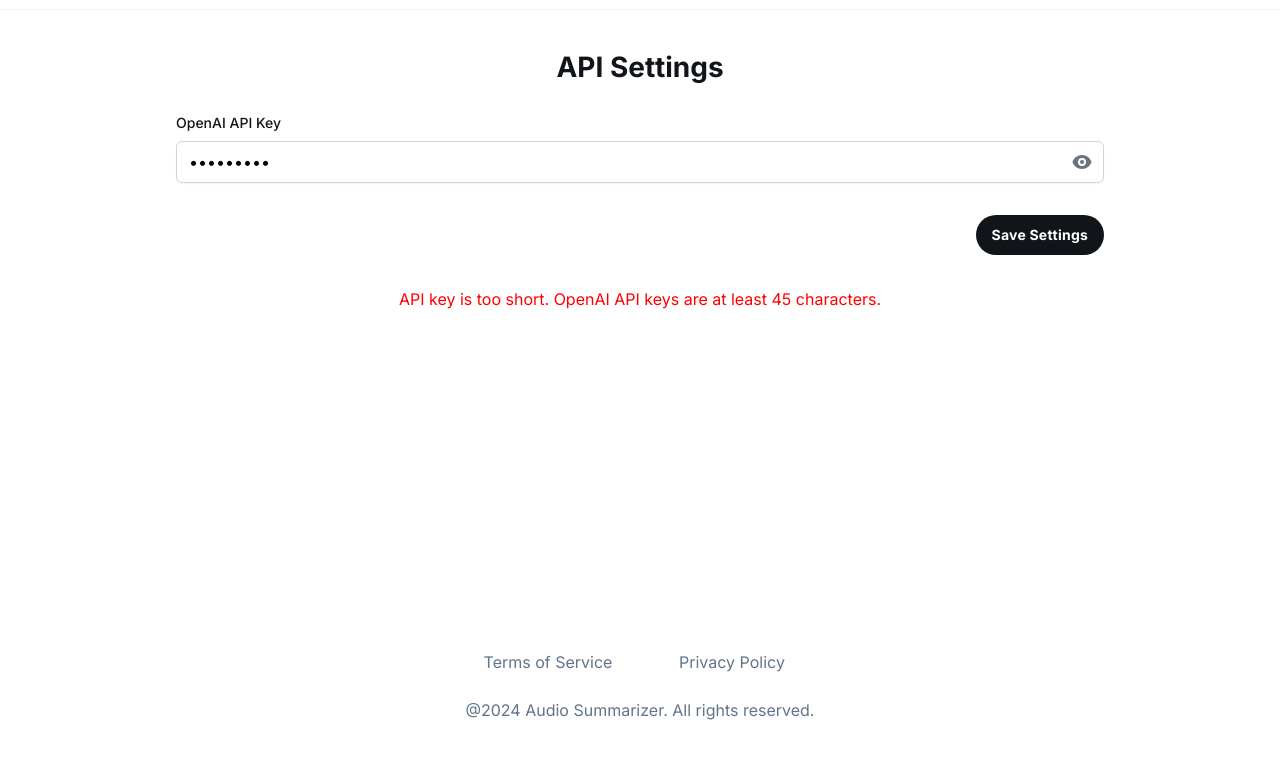
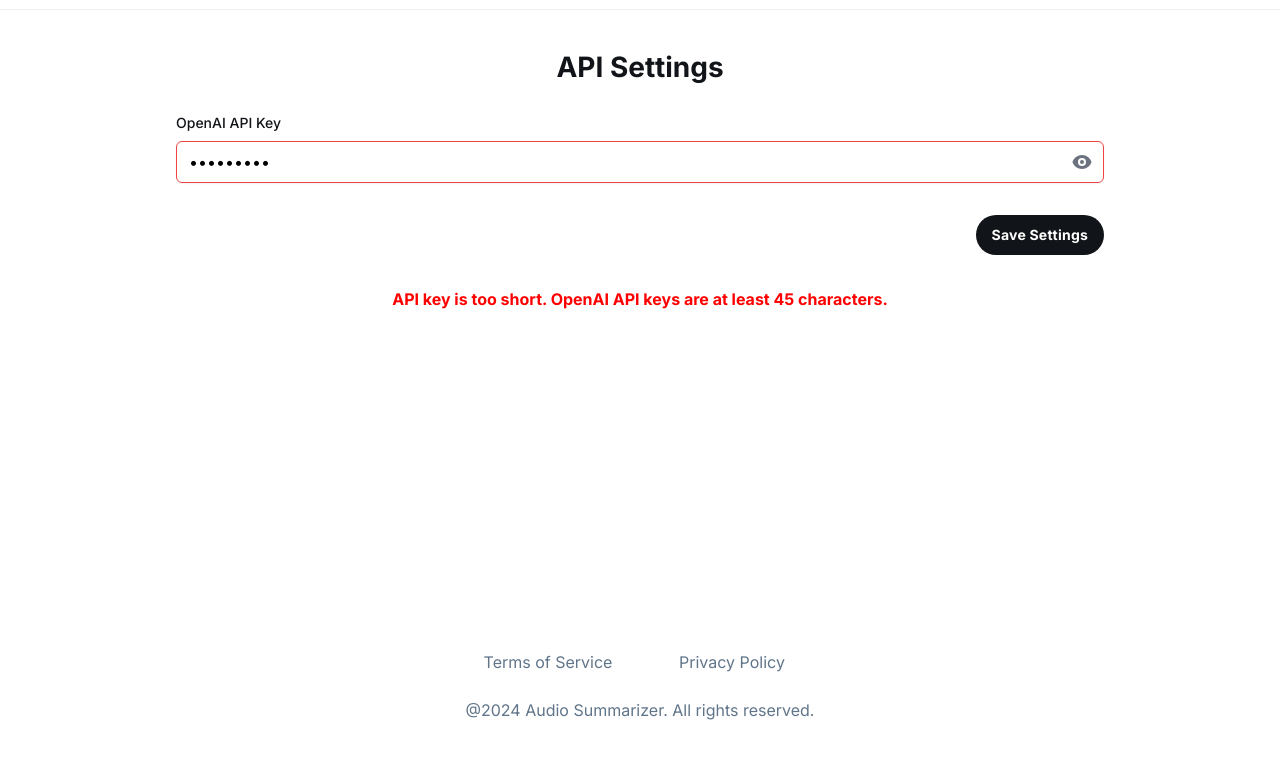
Before and after one commit to PabloVegaf/Transcribe-summarize, a plain HTML site: page frontend/settings.html in a window 1280 px wide. Both pictures are taken after typing "Sample123" into the empty fields and a click on the button "Save Settings". Shown: the part 38-796 px from the top of the page. Drawn offline with nearby package versions, Linux system fonts and the light colour scheme.

Commit message:
feat: enhance backend security with helmet and rate limiting, improve audio upload validation and error handling, and refine frontend API key settings with real-time validation feedback.

```diff
--- a/frontend/scripts/action.js
+++ b/frontend/scripts/action.js
@@ -3,7 +3,7 @@
  * @summary This script handles audio file selection, API key validation,
  * making requests to the backend for transcription/summarization, and
  * polling for results to display to the user.
- * @author Jules
+ * @author Pablo Vega
  * @version 1.0.0
  */
 
--- a/frontend/scripts/settings.js
+++ b/frontend/scripts/settings.js
@@ -1,8 +1,16 @@
 /**
  * @file Manages the functionality of the settings page (settings.html).
  * @summary This script handles loading the OpenAI API key from localStorage,
- * saving it when the user submits the form, and toggling the visibility
- * of the key in the input field.
+ * saving it when the user submits the form, toggling the visibility
+ * of the key in the input field, and providing real-time validation feedback.
+ *
+ * Security features:
+ * - Validates API key format before saving (using imported validateApiKey function)
+ * - Uses HTML5 validation attributes as first line of defense
+ * - Prevents API key from appearing in URL by using preventDefault on form submission
+ * - Stores API key only in localStorage (client-side storage)
+ * - Provides clear error messages for invalid keys
+ *
  * @author Pablo Vega
  * @version 1.0.0
  */
@@ -19,16 +27,40 @@ document.addEventListener('DOMContentLoaded', () => {
     /** @type {HTMLButtonElement} */
     const toggleOpenAiApiKey = document.getElementById('toggleOpenAiApiKey');
 
+    /**
+     * Displays a feedback message to the user with appropriate styling.
+     *
+     * @param {string} message - The message to display
+     * @param {'success' | 'error' | 'info'} type - The type of message
+     * @param {number} [duration=3000] - How long to display the message (0 for persistent)
+     */
+    const showFeedback = (message, type, duration = 3000) => {
+        feedbackDiv.textContent = message;
+        feedbackDiv.style.color = type === 'success' ? 'green' : type === 'error' ? 'red' : '#555';
+        feedbackDiv.style.fontWeight = type === 'error' ? 'bold' : 'normal';
+
+        if (duration > 0) {
+            setTimeout(() => {
+                feedbackDiv.textContent = '';
+            }, duration);
+        }
+    };
+
+    /**
+     * Sanitizes the API key by trimming whitespace.
+     * This prevents accidental spaces from being stored.
+     *
+     * @param {string} key - The API key to sanitize
+     * @returns {string} The sanitized API key
+     */
+    const sanitizeApiKey = (key) => {
+        return key.trim();
+    };
+
     // Load the saved API key from localStorage into the input field on page load.
     if (openAiApiKeyInput) {
-        openAiApiKeyInput.value = localStorage.getItem('openAiApiKey') || '';
-
-        openAiApiKeyInput.setAttribute('maxlength', '56');
-        openAiApiKeyInput.setAttribute('minlength', '45');
-        openAiApiKeyInput.setAttribute('pattern', 'sk-[A-Za-z0-9_-]+');
-        openAiApiKeyInput.setAttribute('placeholder', 'sk-...');
-        openAiApiKeyInput.setAttribute('autocomplete', 'off');
-        openAiApiKeyInput.setAttribute('spellcheck', 'false');
+        const savedKey = localStorage.getItem('openAiApiKey');
+        openAiApiKeyInput.value = savedKey ? sanitizeApiKey(savedKey) : '';
     }
 
     /**
@@ -61,29 +93,83 @@ document.addEventListener('DOMContentLoaded', () => {
         toggleOpenAiApiKey.addEventListener('click', () => toggleVisibility(openAiApiKeyInput, toggleOpenAiApiKey));
     }
 
-    // Attach event listener to the form submission.
-    if (apiSettingsForm) {
-        apiSettingsForm.addEventListener('submit', (event) => {
+    /**
+     * Handles form submission for saving the API key.
+     *
+     * Security measures:
+     * 1. Prevents default form submission to avoid API key appearing in URL
+     * 2. Sanitizes input by trimming whitespace
+     * 3. Validates API key format using validateApiKey function
+     * 4. Only saves to localStorage after successful validation
+     *
+     * @param {Event} event - The form submission event
+     */
+    const handleFormSubmit = (event) => {
+        // CRITICAL: Prevent default form submission to avoid API key in URL
         event.preventDefault();
 
-            const openAiKey = openAiApiKeyInput.value.trim();
+        // Sanitize the input
+        const openAiKey = sanitizeApiKey(openAiApiKeyInput.value);
+
+        // Validate the API key format
         const validation = validateApiKey(openAiKey);
 
         if (!validation.isValid) {
-                feedbackDiv.textContent = validation.error;
-                feedbackDiv.style.color = 'red';
+            // Display validation error
+            showFeedback(validation.error, 'error', 0);
+
+            // Add visual feedback to the input field
+            openAiApiKeyInput.classList.add('border-red-500');
+            setTimeout(() => {
+                openAiApiKeyInput.classList.remove('border-red-500');
+            }, 3000);
+
             return;
         }
 
-            // Save the key to localStorage only after passing validation.
+        // Validation passed - save the sanitized key to localStorage
         localStorage.setItem('openAiApiKey', openAiKey);
 
-            feedbackDiv.textContent = 'Settings saved successfully!';
-            feedbackDiv.style.color = 'green';
+        // Show success message
+        showFeedback('Settings saved successfully!', 'success');
 
+        // Add visual feedback to the input field
+        openAiApiKeyInput.classList.add('border-green-500');
         setTimeout(() => {
-                feedbackDiv.textContent = '';
+            openAiApiKeyInput.classList.remove('border-green-500');
         }, 3000);
+    };
+
+    // Attach event listener to the form submission.
+    if (apiSettingsForm) {
+        apiSettingsForm.addEventListener('submit', handleFormSubmit);
+    }
+
+    /**
+     * Provides real-time validation feedback as the user types.
+     * This helps users catch errors before submitting the form.
+     */
+    if (openAiApiKeyInput) {
+        openAiApiKeyInput.addEventListener('input', () => {
+            const currentValue = openAiApiKeyInput.value.trim();
+
+            // Only show validation feedback if user has typed something
+            if (currentValue.length > 0) {
+                const validation = validateApiKey(currentValue);
+
+                if (!validation.isValid) {
+                    // Show subtle error indication without being too intrusive
+                    openAiApiKeyInput.classList.add('border-red-300');
+                    openAiApiKeyInput.classList.remove('border-green-300');
+                } else {
+                    // Show success indication
+                    openAiApiKeyInput.classList.add('border-green-300');
+                    openAiApiKeyInput.classList.remove('border-red-300');
+                }
+            } else {
+                // Clear validation styling if field is empty
+                openAiApiKeyInput.classList.remove('border-red-300', 'border-green-300');
+            }
         });
     }
 });
--- a/frontend/settings.html
+++ b/frontend/settings.html
@@ -28,11 +28,23 @@
             <main class="px-40 flex flex-1 justify-center py-5">
                 <div class="layout-content-container flex flex-col max-w-[960px] flex-1">
                     <h2 class="text-[#111418] tracking-light text-[28px] font-bold leading-tight px-4 text-center pb-3 pt-5">API Settings</h2>
-                    <form id="apiSettingsForm" class="flex flex-col p-4 gap-4">
+                    <form id="apiSettingsForm" method="post" class="flex flex-col p-4 gap-4">
                         <div class="flex flex-col gap-2">
                             <label for="openAiApiKey" class="text-[#111418] text-sm font-medium">OpenAI API Key</label>
                             <div class="relative">
-                                <input type="password" id="openAiApiKey" name="openAiApiKey" class="w-full rounded-md border-gray-300 shadow-sm focus:border-indigo-300 focus:ring focus:ring-indigo-200 focus:ring-opacity-50 pr-10">
+                                <input
+                                    type="password"
+                                    id="openAiApiKey"
+                                    name="openAiApiKey"
+                                    class="w-full rounded-md border-gray-300 shadow-sm focus:border-indigo-300 focus:ring focus:ring-indigo-200 focus:ring-opacity-50 pr-10"
+                                    maxlength="56"
+                                    minlength="45"
+                                    pattern="sk-[A-Za-z0-9_-]+"
+                                    placeholder="sk-..."
+                                    autocomplete="off"
+                                    spellcheck="false"
+                                    required
+                                    title="OpenAI API key must start with 'sk-' and contain only alphanumeric characters, hyphens, and underscores (45-56 characters)">
                                 <button type="button" id="toggleOpenAiApiKey" class="absolute inset-y-0 right-0 px-3 flex items-center text-gray-500">
                                     <svg xmlns="http://www.w3.org/2000/svg" class="h-5 w-5" viewBox="0 0 20 20" fill="currentColor">
                                         <path d="M10 12a2 2 0 100-4 2 2 0 000 4z" />
```
Also changed, not shown: backend/package.json (+8 -4 lines), backend/src/index.ts (+43 -1 lines), backend/dist/index.js, 1 other file. Lines whose indentation alone changed are shown as unchanged.
